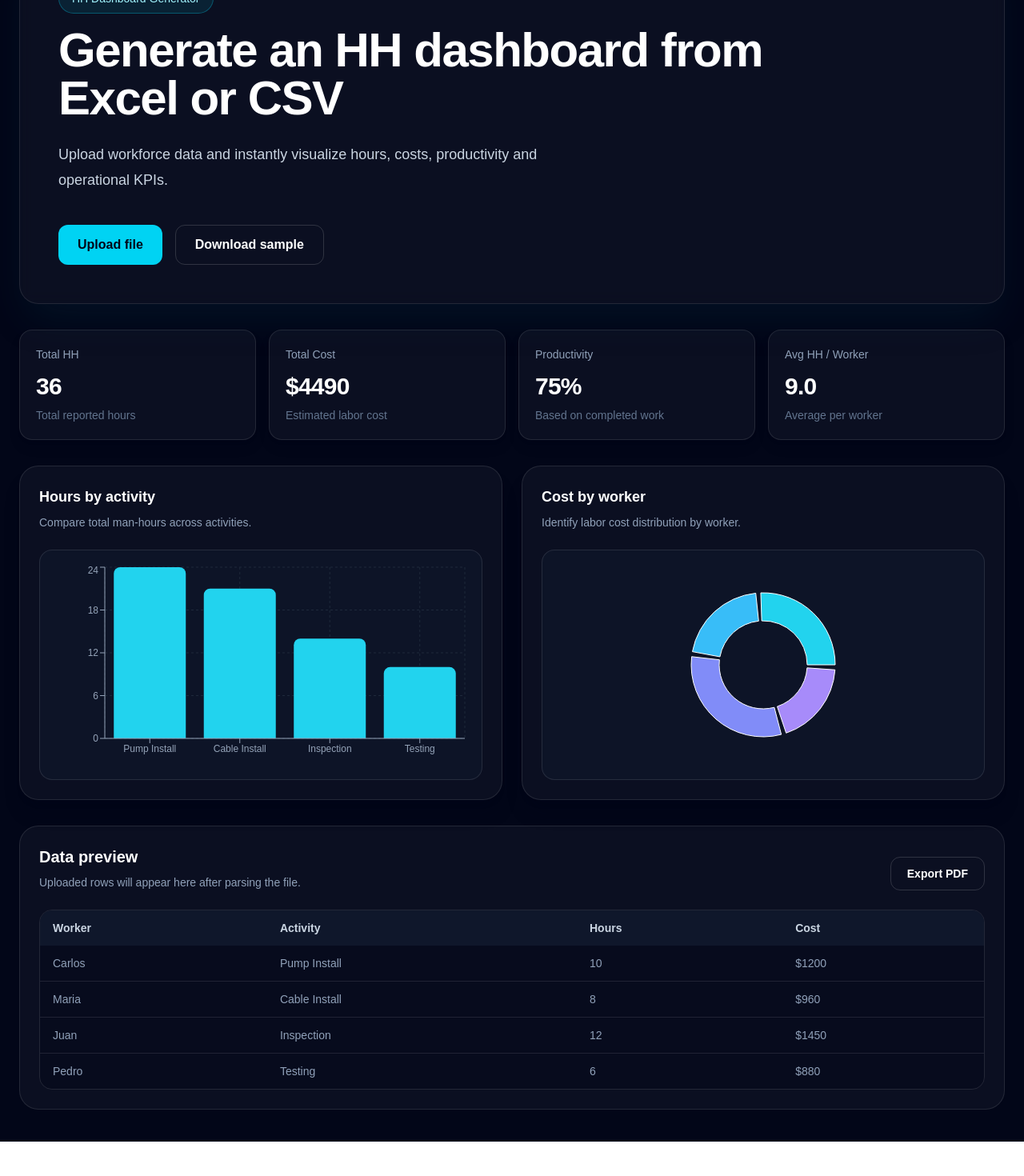
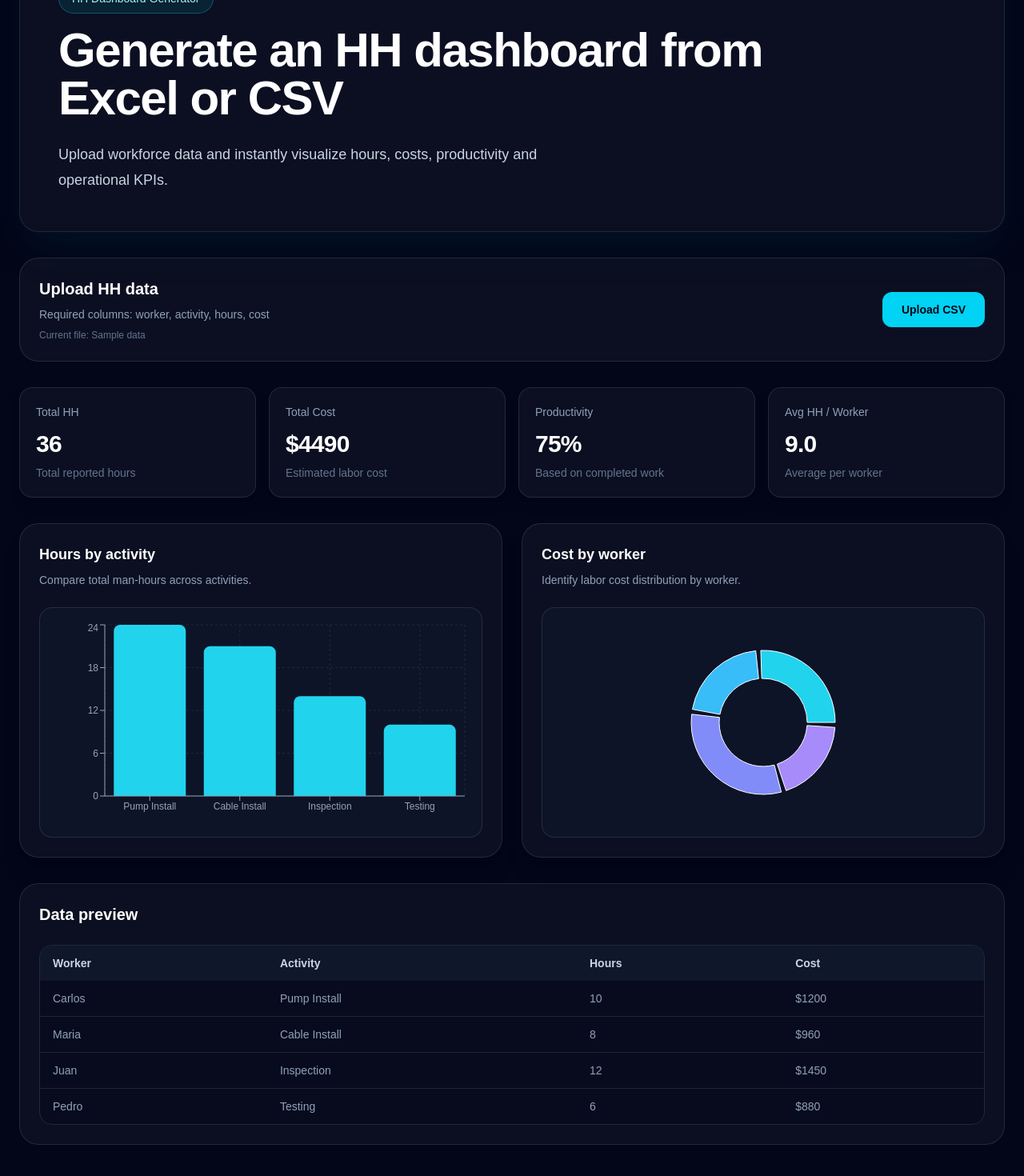
Before and after one commit to kike-Pinto/dashboard-tools-platform, a Next.js app: page /dashboard/hh-dashboard in a window 1280 px wide. Shown: the part 188-1658 px from the top of the page at 80% size. Before the commit the page ends 1615 px from the top, so only its background shows below. Built offline with nearby package versions, Linux system fonts and the light colour scheme.

Commit message:
feat: add csv upload for hh dashboard

```diff
--- a/package.json
+++ b/package.json
@@ -10,6 +10,7 @@
   },
   "dependencies": {
     "next": "16.2.6",
+    "papaparse": "^5.5.3",
     "react": "19.2.4",
     "react-dom": "19.2.4",
     "recharts": "^3.8.1"
@@ -17,6 +18,7 @@
   "devDependencies": {
     "@tailwindcss/postcss": "^4",
     "@types/node": "^20",
+    "@types/papaparse": "^5.5.2",
     "@types/react": "^19",
     "@types/react-dom": "^19",
     "eslint": "^9",
--- a/src/components/dashboard/DashboardShell.tsx
+++ b/src/components/dashboard/DashboardShell.tsx
@@ -1,9 +1,5 @@
 import Link from 'next/link'
-import { ChartCard } from './ChartCard'
-import { KPICard } from './KPICard'
-import { CostByWorkerChart, HoursByActivityChart } from './HHCharts'
-import { calculateHHKPIs } from '@/dashboards/hh-dashboard/calculate'
-import { hhMockData } from '@/dashboards/hh-dashboard/mockData'
+import { HHDashboardClient } from './HHDashboardClient'
 
 type DashboardShellProps = {
   badge: string
@@ -16,8 +12,6 @@ export function DashboardShell({
   title,
   description,
 }: DashboardShellProps) {
-  const kpi = calculateHHKPIs(hhMockData)
-
   return (
     <main className='min-h-screen bg-slate-950 text-white'>
       <section className='mx-auto max-w-7xl px-6 py-10'>
@@ -40,100 +34,9 @@ export function DashboardShell({
           <p className='mt-6 max-w-2xl text-lg leading-8 text-slate-300'>
             {description}
           </p>
-
-          <div className='mt-10 flex flex-col gap-4 sm:flex-row'>
-            <button className='rounded-xl bg-cyan-400 px-6 py-3 font-semibold text-slate-950 transition hover:bg-cyan-300'>
-              Upload file
-            </button>
-
-            <button className='rounded-xl border border-white/15 px-6 py-3 font-semibold text-white transition hover:bg-white/10'>
-              Download sample
-            </button>
-          </div>
         </div>
 
-        <section className='mt-8 grid gap-4 md:grid-cols-2 xl:grid-cols-4'>
-          <KPICard
-            label='Total HH'
-            value={String(kpi.totalHH)}
-            helper='Total reported hours'
-          />
-
-          <KPICard
-            label='Total Cost'
-            value={`$${kpi.totalCost}`}
-            helper='Estimated labor cost'
-          />
-
-          <KPICard
-            label='Productivity'
-            value={`${kpi.productivity}%`}
-            helper='Based on completed work'
-          />
-
-          <KPICard
-            label='Avg HH / Worker'
-            value={kpi.avgHH.toFixed(1)}
-            helper='Average per worker'
-          />
-        </section>
-
-        <section className='mt-8 grid gap-6 xl:grid-cols-2'>
-          <ChartCard
-            title='Hours by activity'
-            description='Compare total man-hours across activities.'
-          >
-            <HoursByActivityChart />
-          </ChartCard>
-
-          <ChartCard
-            title='Cost by worker'
-            description='Identify labor cost distribution by worker.'
-          >
-            <CostByWorkerChart />
-          </ChartCard>
-        </section>
-
-        <section className='mt-8 rounded-3xl border border-white/10 bg-white/4 p-6'>
-          <div className='flex flex-col gap-2 md:flex-row md:items-end md:justify-between'>
-            <div>
-              <h2 className='text-xl font-semibold'>Data preview</h2>
-              <p className='mt-2 text-sm text-slate-400'>
-                Uploaded rows will appear here after parsing the file.
-              </p>
-            </div>
-
-            <button className='rounded-xl border border-white/15 px-5 py-2.5 text-sm font-semibold text-white transition hover:bg-white/10'>
-              Export PDF
-            </button>
-          </div>
-
-          <div className='mt-6 overflow-hidden rounded-2xl border border-white/10'>
-            <table className='w-full text-left text-sm'>
-              <thead className='bg-slate-900 text-slate-300'>
-                <tr>
-                  <th className='px-4 py-3'>Worker</th>
-                  <th className='px-4 py-3'>Activity</th>
-                  <th className='px-4 py-3'>Hours</th>
-                  <th className='px-4 py-3'>Cost</th>
-                </tr>
-              </thead>
-              <tbody className='divide-y divide-white/10 bg-slate-950/40 text-slate-400'>
-                {hhMockData.map((row) => (
-                  <tr key={`${row.worker}-${row.activity}`}>
-                    <td className='px-4 py-3'>{row.worker}</td>
-
-                    <td className='px-4 py-3'>{row.activity}</td>
-
-                    <td className='px-4 py-3'>{row.hours}</td>
-
-                    <td className='px-4 py-3'>${row.cost}</td>
-                  </tr>
-                ))}
-              </tbody>
-            </table>
-          </div>
-        </section>
+        <HHDashboardClient />
       </section>
     </main>
   )
--- /dev/null
+++ b/src/components/dashboard/HHDashboardClient.tsx
@@ -0,0 +1,129 @@
+'use client'
+
+import { useState } from 'react'
+import { hhMockData } from '@/dashboards/hh-dashboard/mockData'
+import { HHRow } from '@/dashboards/hh-dashboard/types'
+import { calculateHHKPIs } from '@/dashboards/hh-dashboard/calculate'
+import { parseHHCsv } from '@/lib/dashboard/parseHHCsv'
+import { ChartCard } from './ChartCard'
+import { KPICard } from './KPICard'
+import { CostByWorkerChart, HoursByActivityChart } from './HHCharts'
+
+export function HHDashboardClient() {
+  const [data, setData] = useState<HHRow[]>(hhMockData)
+  const [fileName, setFileName] = useState('Sample data')
+
+  const kpi = calculateHHKPIs(data)
+
+  async function handleFileUpload(file: File) {
+    const parsedData = await parseHHCsv(file)
+
+    if (parsedData.length === 0) {
+      alert('No valid rows found. Use columns: worker, activity, hours, cost')
+      return
+    }
+
+    setData(parsedData)
+    setFileName(file.name)
+  }
+
+  return (
+    <>
+      <section className='mt-8 rounded-3xl border border-white/10 bg-white/4 p-6'>
+        <div className='flex flex-col gap-4 md:flex-row md:items-center md:justify-between'>
+          <div>
+            <h2 className='text-xl font-semibold'>Upload HH data</h2>
+            <p className='mt-2 text-sm text-slate-400'>
+              Required columns: worker, activity, hours, cost
+            </p>
+            <p className='mt-2 text-xs text-slate-500'>
+              Current file: {fileName}
+            </p>
+          </div>
+
+          <label className='cursor-pointer rounded-xl bg-cyan-400 px-6 py-3 text-sm font-semibold text-slate-950 transition hover:bg-cyan-300'>
+            Upload CSV
+            <input
+              type='file'
+              accept='.csv,text/csv'
+              className='hidden'
+              onChange={(event) => {
+                const file = event.target.files?.[0]
+                if (file) {
+                  handleFileUpload(file)
+                }
+              }}
+            />
+          </label>
+        </div>
+      </section>
+
+      <section className='mt-8 grid gap-4 md:grid-cols-2 xl:grid-cols-4'>
+        <KPICard
+          label='Total HH'
+          value={String(kpi.totalHH)}
+          helper='Total reported hours'
+        />
+        <KPICard
+          label='Total Cost'
+          value={`$${kpi.totalCost}`}
+          helper='Estimated labor cost'
+        />
+        <KPICard
+          label='Productivity'
+          value={`${kpi.productivity}%`}
+          helper='Based on completed work'
+        />
+        <KPICard
+          label='Avg HH / Worker'
+          value={kpi.avgHH.toFixed(1)}
+          helper='Average per worker'
+        />
+      </section>
+
+      <section className='mt-8 grid gap-6 xl:grid-cols-2'>
+        <ChartCard
+          title='Hours by activity'
+          description='Compare total man-hours across activities.'
+        >
+          <HoursByActivityChart />
+        </ChartCard>
+
+        <ChartCard
+          title='Cost by worker'
+          description='Identify labor cost distribution by worker.'
+        >
+          <CostByWorkerChart />
+        </ChartCard>
+      </section>
+
+      <section className='mt-8 rounded-3xl border border-white/10 bg-white/4 p-6'>
+        <h2 className='text-xl font-semibold'>Data preview</h2>
+
+        <div className='mt-6 overflow-hidden rounded-2xl border border-white/10'>
+          <table className='w-full text-left text-sm'>
+            <thead className='bg-slate-900 text-slate-300'>
+              <tr>
+                <th className='px-4 py-3'>Worker</th>
+                <th className='px-4 py-3'>Activity</th>
+                <th className='px-4 py-3'>Hours</th>
+                <th className='px-4 py-3'>Cost</th>
+              </tr>
+            </thead>
+
+            <tbody className='divide-y divide-white/10 bg-slate-950/40 text-slate-400'>
+              {data.map((row) => (
+                <tr key={`${row.worker}-${row.activity}-${row.hours}`}>
+                  <td className='px-4 py-3'>{row.worker}</td>
+                  <td className='px-4 py-3'>{row.activity}</td>
+                  <td className='px-4 py-3'>{row.hours}</td>
+                  <td className='px-4 py-3'>${row.cost}</td>
+                </tr>
+              ))}
+            </tbody>
+          </table>
+        </div>
+      </section>
+    </>
+  )
+}
--- /dev/null
+++ b/src/lib/dashboard/parseHHCsv.ts
@@ -0,0 +1,39 @@
+import Papa from 'papaparse'
+import { HHRow } from '@/dashboards/hh-dashboard/types'
+
+type RawRow = {
+  worker?: string
+  activity?: string
+  hours?: string
+  cost?: string
+}
+
+export function parseHHCsv(file: File): Promise<HHRow[]> {
+  return new Promise((resolve, reject) => {
+    Papa.parse<RawRow>(file, {
+      header: true,
+      skipEmptyLines: true,
+      complete: (results) => {
+        const rows: HHRow[] = results.data
+          .map((row) => ({
+            worker: row.worker?.trim() || '',
+            activity: row.activity?.trim() || '',
+            hours: Number(row.hours),
+            cost: Number(row.cost),
+          }))
+          .filter(
+            (row) =>
+              row.worker &&
+              row.activity &&
+              !Number.isNaN(row.hours) &&
+              !Number.isNaN(row.cost),
+          )
+
+        resolve(rows)
+      },
+      error: (error) => {
+        reject(error)
+      },
+    })
+  })
+}
```
Also changed, not shown: 1 other file (tests, documents, lock files or other folders).
